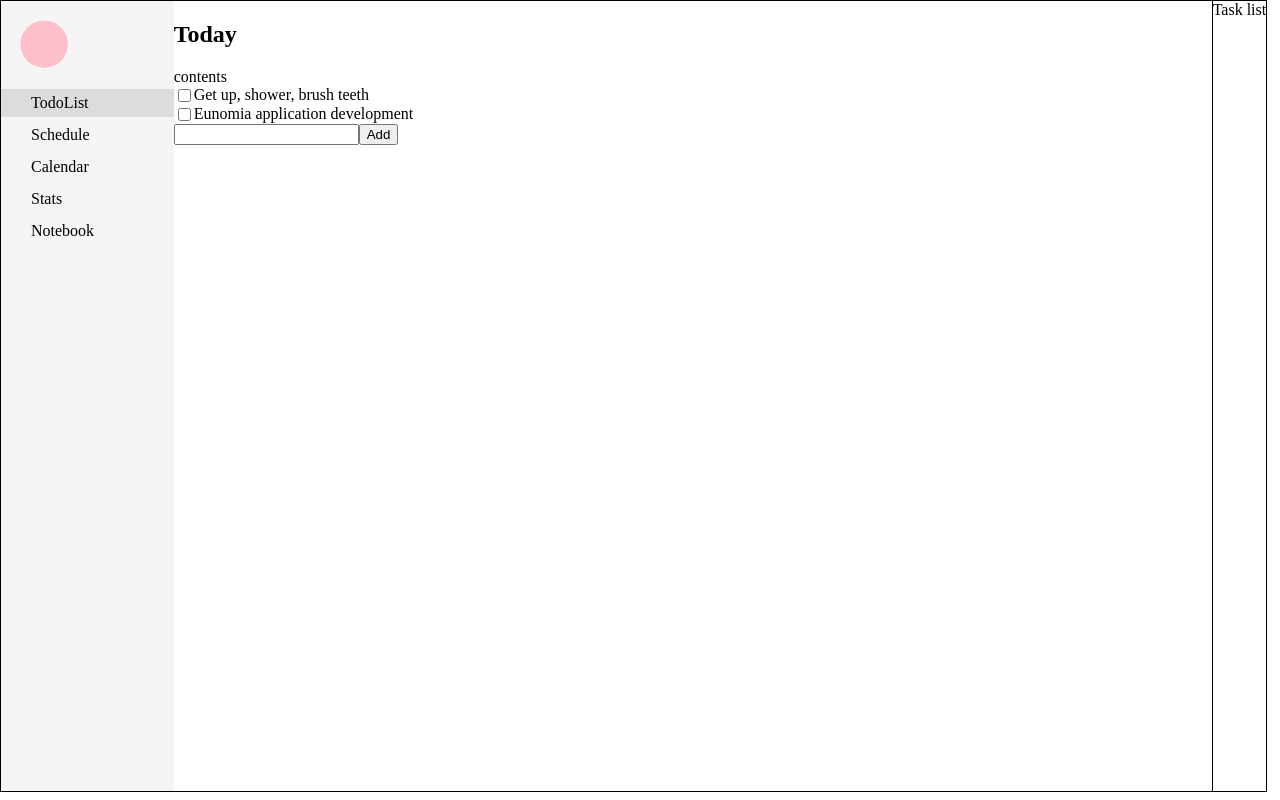
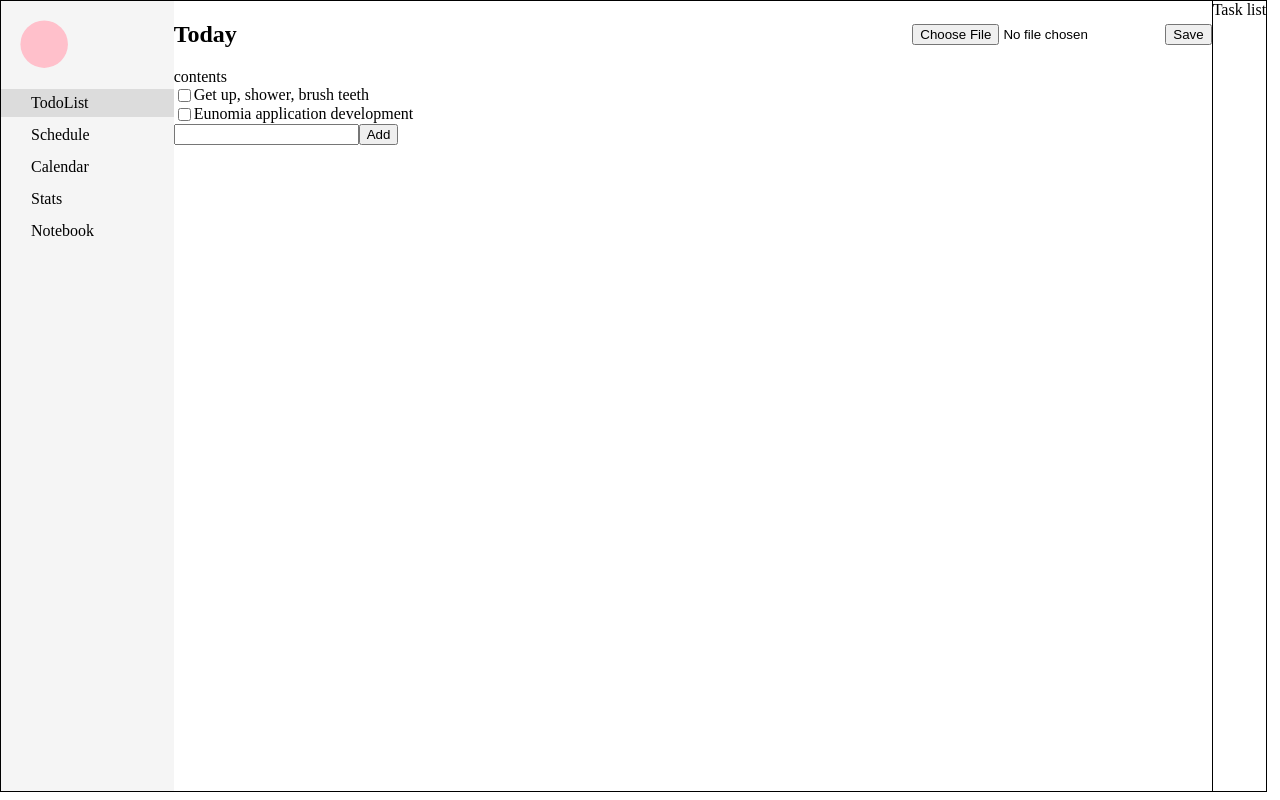
Before and after one commit to Ratioho/eunomia-web, a React (Create React App) app: page / in a window 1280 px wide. Built offline with nearby package versions, Linux system fonts and the light colour scheme.

Commit message:
feat: file read

```diff
--- a/src/Components/TodoList.jsx
+++ b/src/Components/TodoList.jsx
@@ -8,6 +8,9 @@ const ListWrapper = styled.div`
   flex: 1;
 `
 const ListHeader = styled.div`
+  display: flex;
+  justify-content: space-between;
+  align-items: center;
 `
 const ListMain = styled.div`
 `
@@ -17,15 +20,36 @@ const ListInput = styled.div`
 const TodoList = ({state, dispatch}) => {
 
 	const [inputValue, setInputValue] = useState('')
+  const [currentState, setCurrentState] = useState('')
 
+  React.useEffect(() => {
+
+  })
 
   return (
     <ListWrapper>
       <ListHeader>
         <h2>Today</h2>
+        <div>
+        <input type="file" onChange = {(event) => {
+
+          let file = event.target.files[0]
+          console.log(file)
+
+          let reader = new FileReader()
+          reader.readAsText(file)
+          reader.onloadend = (e) => {
+            // console.log(e.target.result)
+            setCurrentState(e.target.result)
+          }
+
+        }} />
+        <button>Save</button>
+        </div>
       </ListHeader>
       <ListMain>
         <div>contents</div>
+        <div>{currentState}</div>
         {state.map((item, index) => (
           <TodoItem content = {item}
 						index = {index}
```
Also changed, not shown: 2 other files (tests, documents, lock files or other folders).
